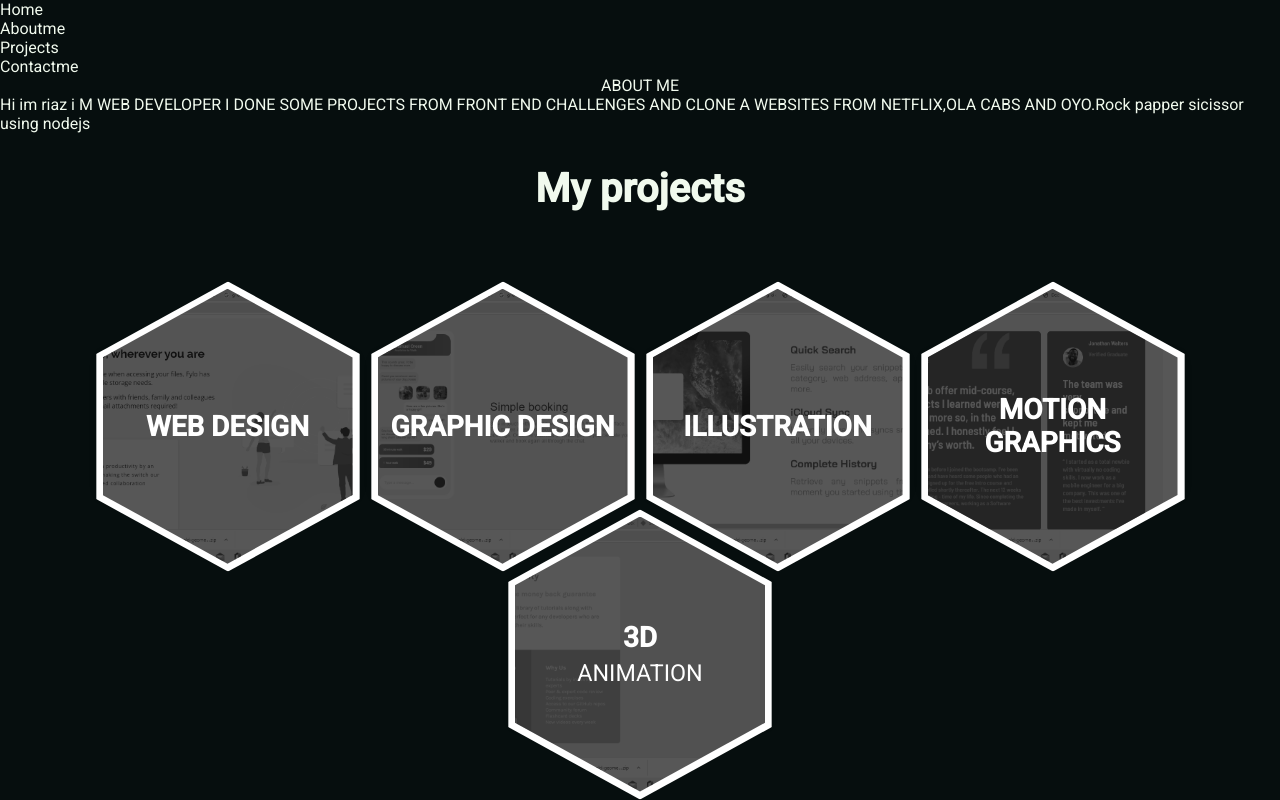
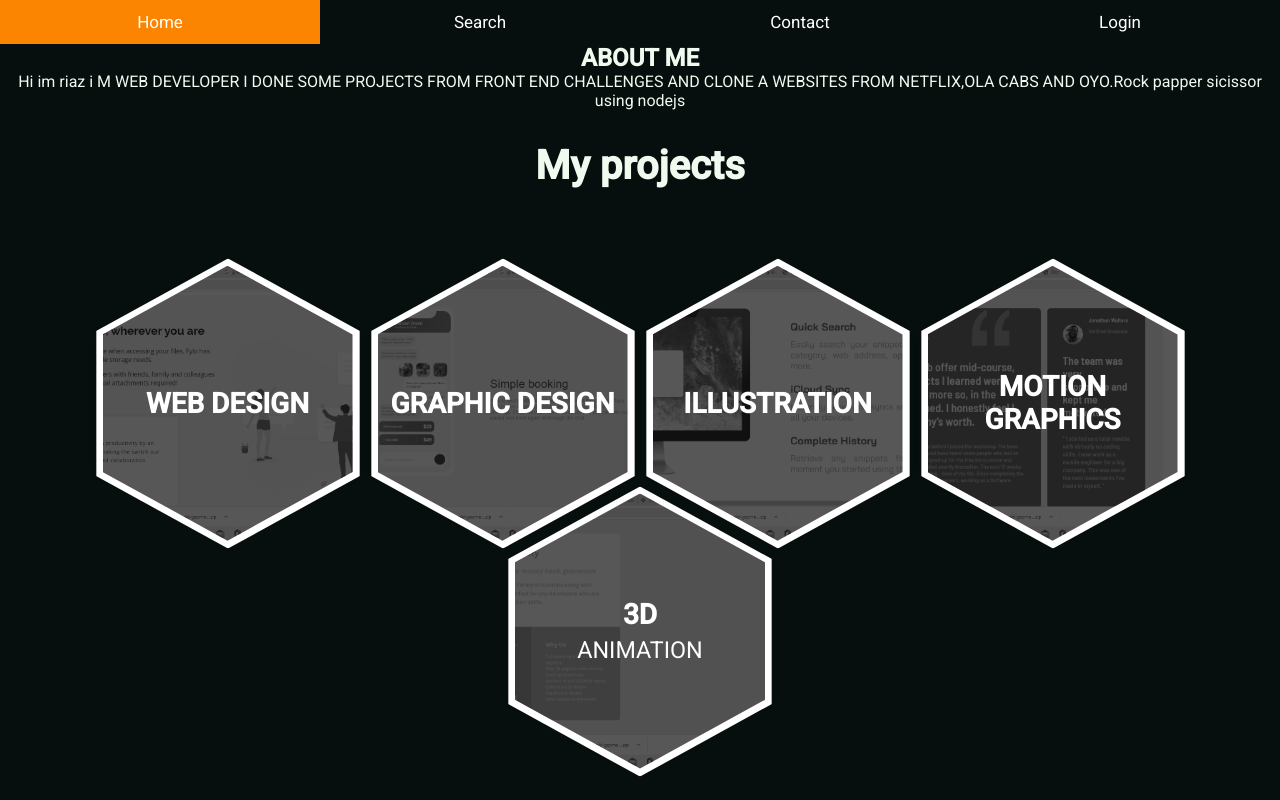
Before and after one commit to riazahamedsikandar/portfolio-drk, a plain HTML site: page index.html in a window 1280 px wide. Drawn offline with Linux system fonts and the light colour scheme.

Commit message:
navbar created

```diff
--- a/index.html
+++ b/index.html
@@ -9,21 +9,19 @@
 </head>
 <body>
     <header>
-        <nav>
-            <ul>
-                <li>Home</li>
-                <li>Aboutme</li>
-                <li>Projects</li>
-                <li>Contactme</li>
-            </ul>
-        </nav>
+        <div class="navbar">
+            <a class="active" href="#">Home</a>
+            <a href="#">Search</a>
+            <a href="#">Contact</a>
+            <a href="#">Login</a>
+</div>
     </header>
     <main>
         <home>
 
         </home>
         <aboutme>
-            <center>ABOUT ME</center>
+            <h2>ABOUT ME</h2>
             <P>Hi im riaz i M WEB DEVELOPER I DONE SOME PROJECTS FROM FRONT END CHALLENGES AND CLONE A WEBSITES FROM NETFLIX,OLA CABS AND OYO.Rock papper sicissor using nodejs</P>
         </aboutme>
         <projets>
--- a/style.css
+++ b/style.css
@@ -10,12 +10,38 @@ body{
     color: #F1FAEE;
     /* font-family: 'Inter', sans-serif; */
     font-family: 'Roboto', sans-serif;
+    #fb8500
 }
-nav{
-    align-item: center;
+.navbar a {
+  float: left;
+  padding: 12px;
+  color: white;
+  text-decoration: none;
+  font-size: 17px;
+  width: 25%;
+  text-align: center;
+}
+
+.navbar a:hover {
+  background-color: #007000000;
+}
+
+.navbar a.active {
+  background-color: #fb8500;
+}
+
+@media screen and (max-width: 500px) {
+  .navbar a {
+    float: none;
+    display: block;
+    width: 100%;
+    text-align: left;
+  }
+}
+aboutme {
+  text-align: center;
 
 }
-
 .honeycomb
 {
   display: -webkit-box;
```
